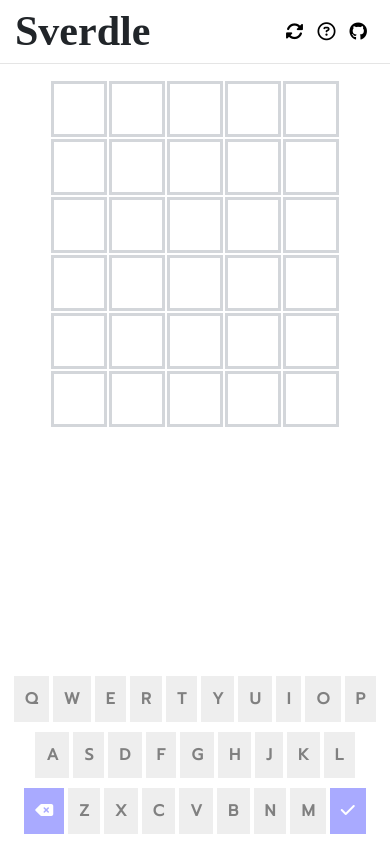
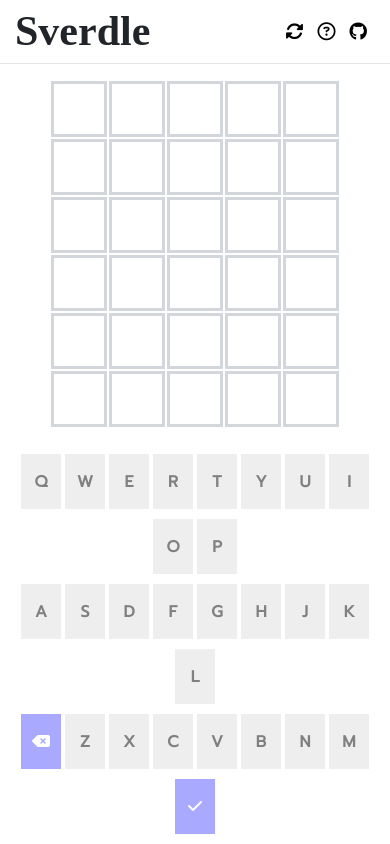
Before and after one commit to bullet-ant/sverdle, a Svelte app: page / in a window 390 px wide. Built offline with nearby package versions, Linux system fonts and the light colour scheme; a web font is replaced by a local one.

Commit message:
fixes keyboard button sizes for mobile view

```diff
--- a/src/app.css
+++ b/src/app.css
@@ -1,4 +1,3 @@
-
 .guesses {
   text-align: center;
   height: 62px;
@@ -64,9 +63,10 @@
   color: grey;
   background-color: #eeeeee;
   border: none;
-  margin: 2px;
-  padding: 14px 14px;
-  margin: 8px 3px 0 3px;
+  width: 45px;
+  height: 60px;
+  /* padding: 14px 14px; */
+  margin: 8px 2px 0 2px;
   text-align: center;
   text-decoration: none;
   display: inline-block;
@@ -122,26 +122,30 @@
     font-size: 30px;
   }
   .keyboard button {
-    font-size: 17px;
-    padding: 15px 16px;
-    margin: 10px 2px 0px 2px;
+    font-size: 18px;
+    width: 45px;
+    height: 60px;
+    /* padding: 14px 14px; */
+    margin: 8px 2px 0 2px;
   }
   .guesses {
-    height: 60px;
+    height: 62px;
   }
   .letter {
-    font-size: 20px;
+    font-size: 26px;
     font-weight: bold;
     padding: 15px 15px;
     width: 55px;
     height: 55px;
   }
 }
-@media (max-width: 474px) {
+@media (max-width: 492px) {
   .keyboard button {
     font-size: 15px;
-    padding: 14px;
-    margin: 10px 1px 0px 2px;
+    width: 40px;
+    height: 55px;
+    /* padding: 14px 14px; */
+    margin: 8px 2px 0 2px;
   }
 }
 @media (max-width: 414px) {
```
